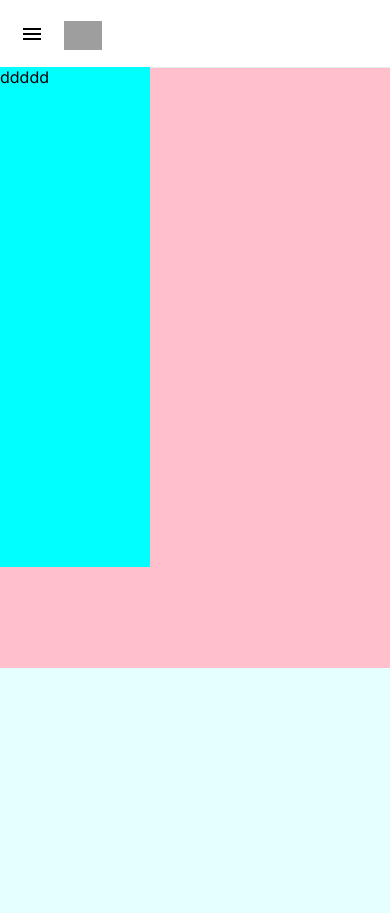
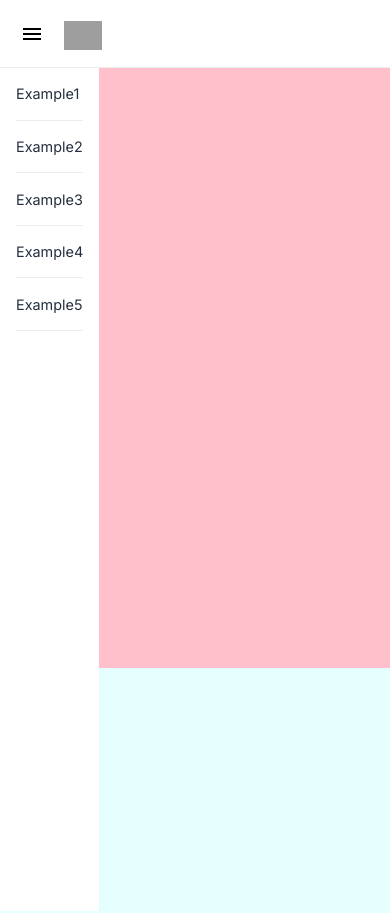
Before and after one commit to 2shoneycom/react_comp_header_a_SEANLEE, a React (Create React App) app: page / in a window 390 px wide. Shown: the top 913 px of the page. Built offline with nearby package versions, Linux system fonts and the light colour scheme; grey boxes are pictures that could not be loaded; the HTML template or start-up script is replaced by a standard one.

Commit message:
(main) Hamburger menu
Work On:
-Hamburger.js file created

```diff
--- a/src/Header_typeA.js
+++ b/src/Header_typeA.js
@@ -2,6 +2,7 @@ import { useState } from "react";
 import { Link } from "react-router-dom";
 import styles from "./css/header_typeA.module.css";
 import useSmartHeader from "./customhook/useSmartHeader";
+import Hamburger from "./components/Hamburger";
 
 function Header_typeA() {
   /* [Basic Data] */
@@ -89,12 +90,9 @@ function Header_typeA() {
         </div>
       </div>
       {/* Hamburger Menu */}
-      {/* 쉽지 않은게 나는 헤더에 딱붙어서 스르륵 올라가기를 원하는데 그러려면
-      (트랜지션이 적용되려면) top: 속성을 지정해놔야 함 근데 헤더 높이가 딱 정해져 있는게 아니라 그걸 갖고와서 참조해서 사용해야하는데
-      js에서 가져온 변수를 css에 적용할 수도 없는 노릇임*/}
-      <div className={styles.hamburger_outer_box}>
-        ddddd
-      </div>
+      <Hamburger
+        navData={recievedNavData}
+      />
     </div>
   );
 }
--- /dev/null
+++ b/src/components/Hamburger.js
@@ -0,0 +1,25 @@
+import { useState } from "react";
+import { Link } from "react-router-dom";
+import styles from "../css/hamburger.module.css";
+
+function Hamburger({ navData }) {
+  const [navItemList, setNavItemList] = useState(navData.itemList);
+
+  return (
+    <div className={styles.hamburger_outer_box}>
+      <div className={styles.hamburger_navigatior}>
+        {navItemList.map((navItem, index) =>
+          <Link
+            className={styles.hamburger_navigatior_item}
+            to={`/${navData.linkList[navItem]}`}
+            key={index}
+          >
+            <div className={styles.hamburger_navigator_text}>{navItem}</div>
+          </Link>
+        )}
+      </div>
+    </div>
+  );
+}
+
+export default Hamburger;
--- /dev/null
+++ b/src/css/hamburger.module.css
@@ -0,0 +1,36 @@
+.hamburger_outer_box {
+  height: 100vh;
+  background: var(--headerMenuBgColor);
+  border-top: 1px solid var(--headerBorderColor);
+  position: absolute;
+  top: 100%;
+  left: 0;
+  z-index: 90;
+}
+
+.hamburger_outer_box .hamburger_navigatior {
+  display: flex;
+  flex-direction: column;
+}
+
+.hamburger_navigatior .hamburger_navigatior_item {
+  margin: 0 1em;
+  max-width: 320px;
+  border-bottom: 1px solid var(--headerBorderColor);
+}
+
+.hamburger_navigatior_item:hover {
+  color: var(--primaryColor);
+}
+
+.hamburger_navigatior_item .hamburger_navigator_text {
+  margin: 1.2em 0;
+  font-size: 0.9rem;
+}
+
+/* Responsive Web Design (width >= 1025px) */
+@media screen and (min-width: 1025px) {
+  .hamburger_outer_box {
+    display: none;
+  }
+}
--- a/src/css/header_typeA.module.css
+++ b/src/css/header_typeA.module.css
@@ -67,23 +67,10 @@
 .header_navigator .header_navigator_item {
   font-weight: 200;
   letter-spacing: -0.05em;
-  color: var(--primaryTextColor);
 }
 
 .header_navigator_item:hover {
   color: var(--primaryColor);
-}
-
-.hamburger_outer_box {
-  width: 150px;
-  height: 500px;
-  background-color: cyan;
-  position: absolute;
-  top: 100%;
-  left: 0;
-  z-index: 100;
-
-  transition: top 0.3s ease-in-out;
 }
 
 /* Responsive Web Design (width >= 1025px) */
@@ -97,6 +84,10 @@
     display: flex;
     justify-content: flex-end;
     gap: 2em;
+  }
+
+  .hamburger_outer_box {
+    display: none;
   }
 }
 
--- a/src/index.css
+++ b/src/index.css
@@ -33,4 +33,5 @@ body {
 
 a {
   text-decoration: none;
+  color: var(--primaryTextColor);
 }
```
